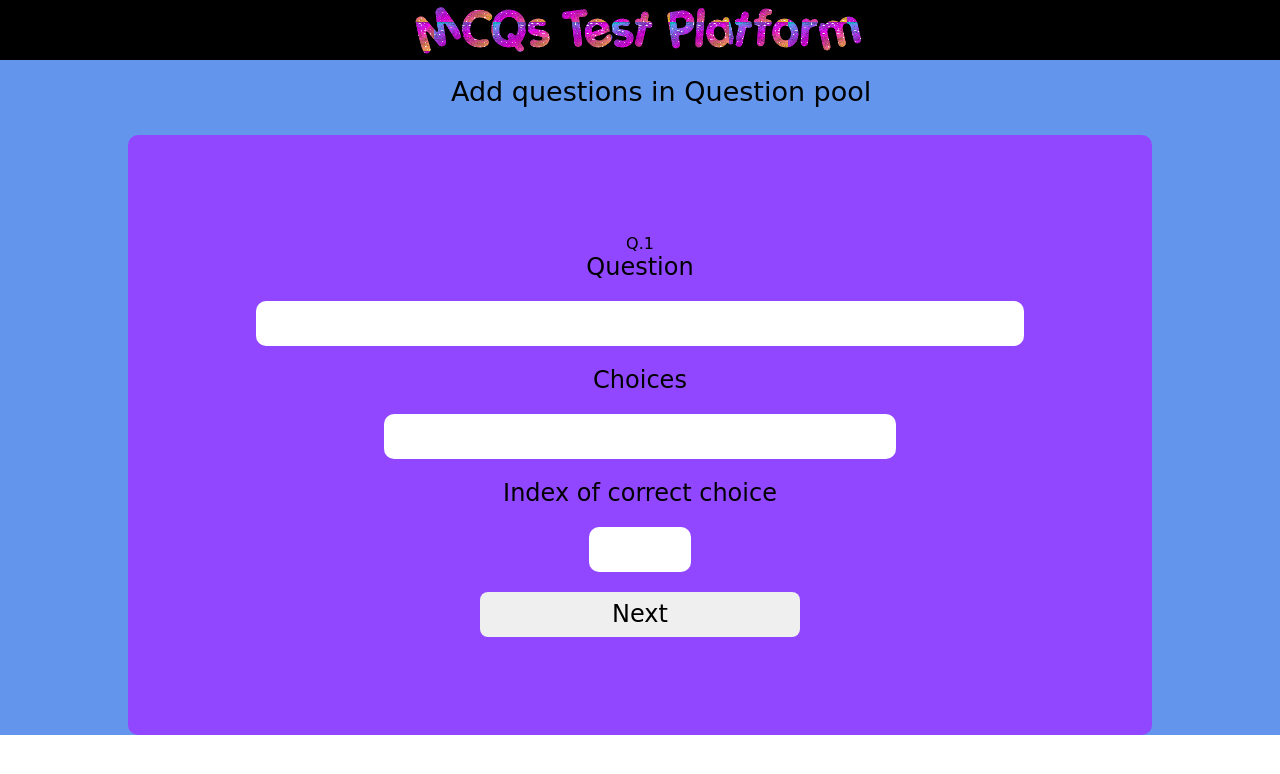
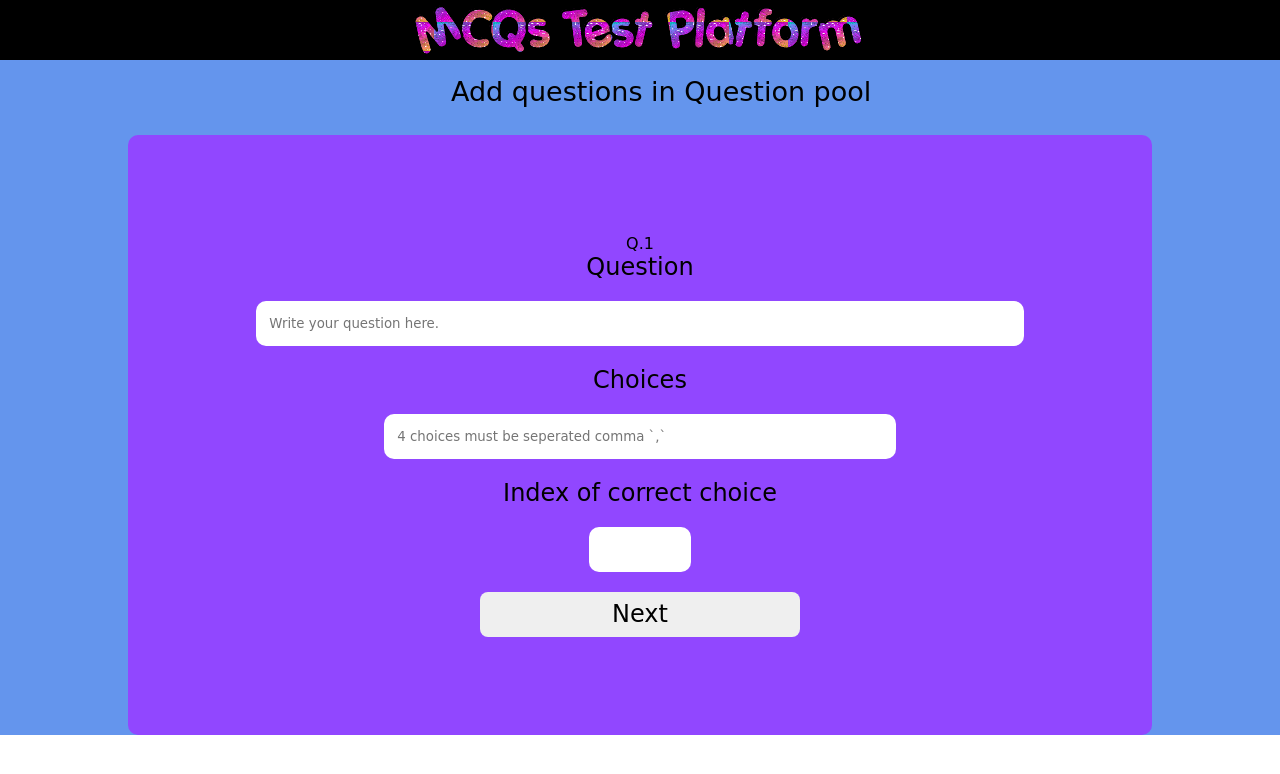
Before and after one commit to Mayank151c/Walkover-final-assessment, a website: page public/addquestionloop.html in a window 1280 px wide. Drawn offline with Linux system fonts and the light colour scheme; a web font is replaced by a local one.

Commit message:
Addming place holders

```diff
--- a/public/addquestionloop.html
+++ b/public/addquestionloop.html
@@ -20,10 +20,10 @@
                 <div id="questionnumber"> Q.1
                 </div>
                 <label for=""> Question </label>
-                <input type="text" name="" id="question" required>
+                <input type="text" name="" id="question" placeholder="&emsp;Write your question here. " required>
 
                 <label for=""> Choices </label>
-                <input style="width: 50%;" type="text" name="" id="options" required>
+                <input style="width: 50%;" type="text" name="" id="options" placeholder="&emsp;4 choices must be seperated comma `,`" required>
 
                 <label for="">Index of correct choice</label>
                 <input style="width: 10%;" type="text" name="" id="correctindex" required>
```
Also changed, not shown: public/index.html (+2 -0 lines).
